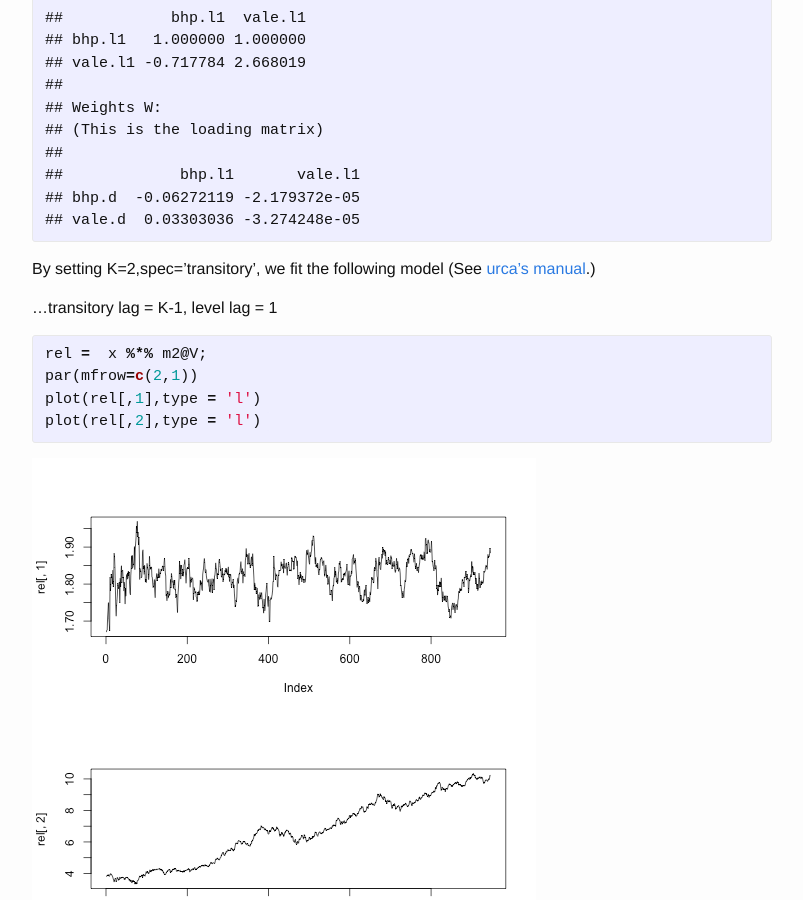
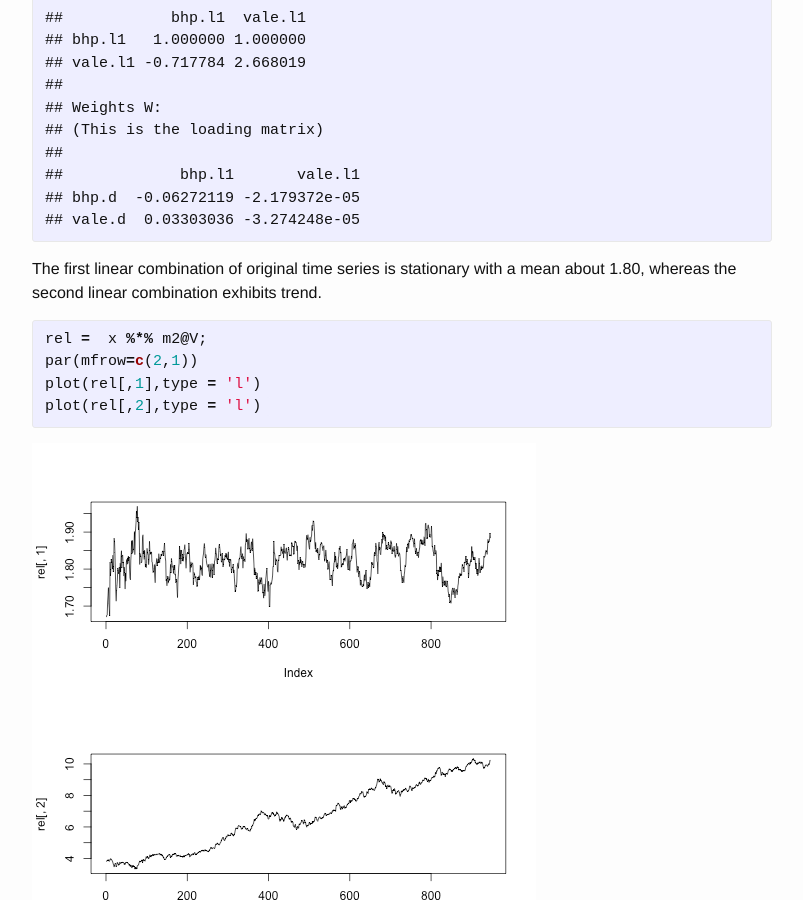
Before and after one commit to chanprk/demon, a Jekyll site: the page built from _posts/2015-07-25-JP.md, in a window 1280 px wide and 900 px high, scrolled down 1685 px. Shown: the whole window, without its empty margins (238-1041 px from the left). Built offline with Jekyll 4.4.1, drawn with Linux system fonts in a browser that asks for light colours.

Commit message:
Merge fixed

````diff
--- a/_posts/2015-07-25-JP.md
+++ b/_posts/2015-07-25-JP.md
@@ -77,10 +77,11 @@ summary(m2)
 ## vale.d  0.03303036 -3.274248e-05
 {% endhighlight %}
 
-By setting K=2,spec='transitory', we fit the following model (See [urca's manual](https://cran.r-project.org/web/packages/urca/urca.pdf).)
+<!-- By setting K=2,spec='transitory', we fit the following model (See [urca's manual](https://cran.r-project.org/web/packages/urca/urca.pdf).)
 
-...transitory lag = K-1, level lag = 1
+...transitory lag = K-1, level lag = 1 -->
 
+The first linear combination of original time series is stationary with a mean about 1.80, whereas the second linear combination exhibits trend.
 
 
 {% highlight r %}
--- a/_source/2015-07-25-JP.Rmd
+++ b/_source/2015-07-25-JP.Rmd
@@ -28,10 +28,11 @@ m2=ca.jo(x,K=2,spec='transitory')
 summary(m2)
 ```
 
-By setting K=2,spec='transitory', we fit the following model (See [urca's manual](https://cran.r-project.org/web/packages/urca/urca.pdf).)
+<!-- By setting K=2,spec='transitory', we fit the following model (See [urca's manual](https://cran.r-project.org/web/packages/urca/urca.pdf).)
 
-...transitory lag = K-1, level lag = 1
+...transitory lag = K-1, level lag = 1 -->
 
+The first linear combination of original time series is stationary with a mean about 1.80, whereas the second linear combination exhibits trend.
 
 ```{r}
 rel =  x %*% m2@V;
````
Also changed, not shown: 3 other files.
